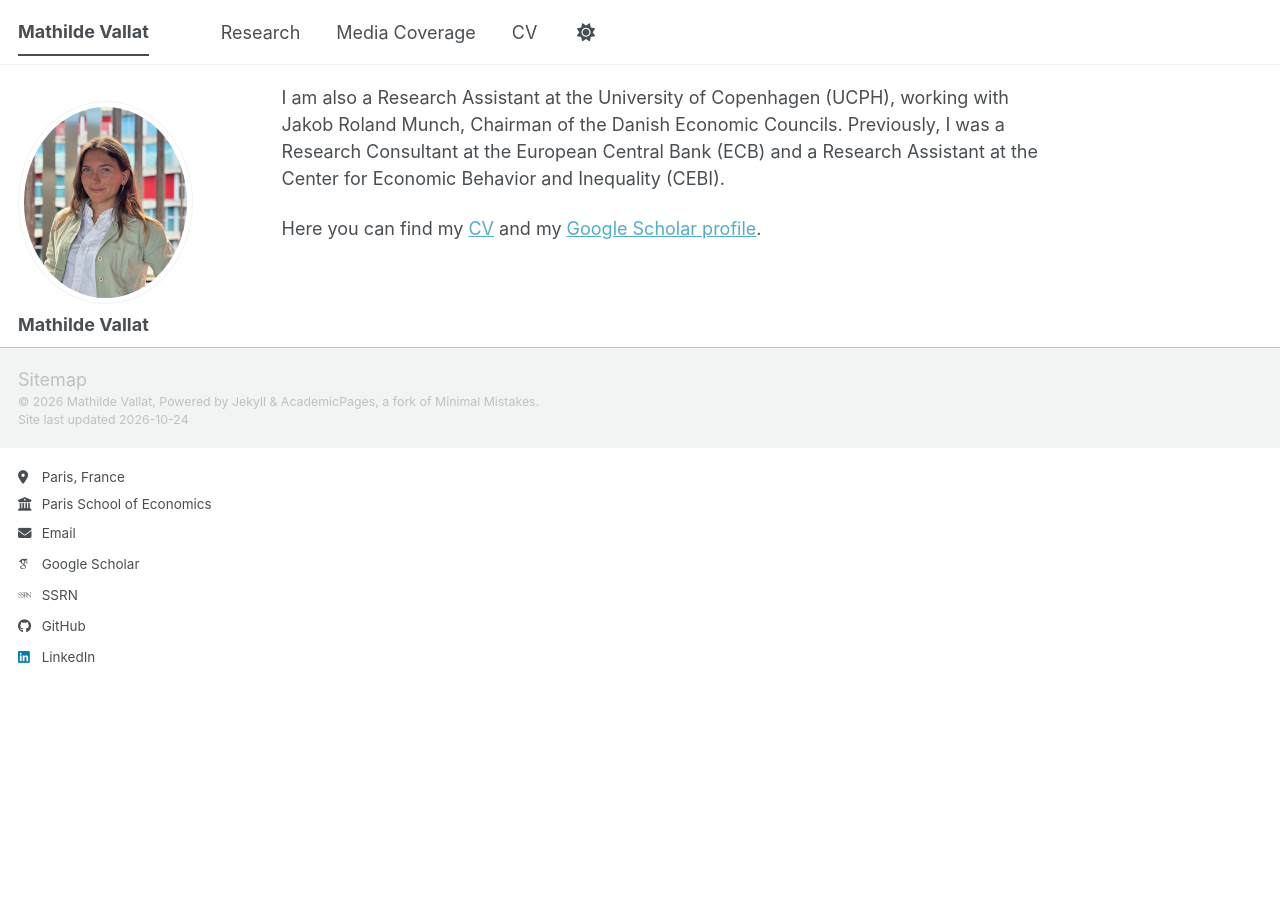
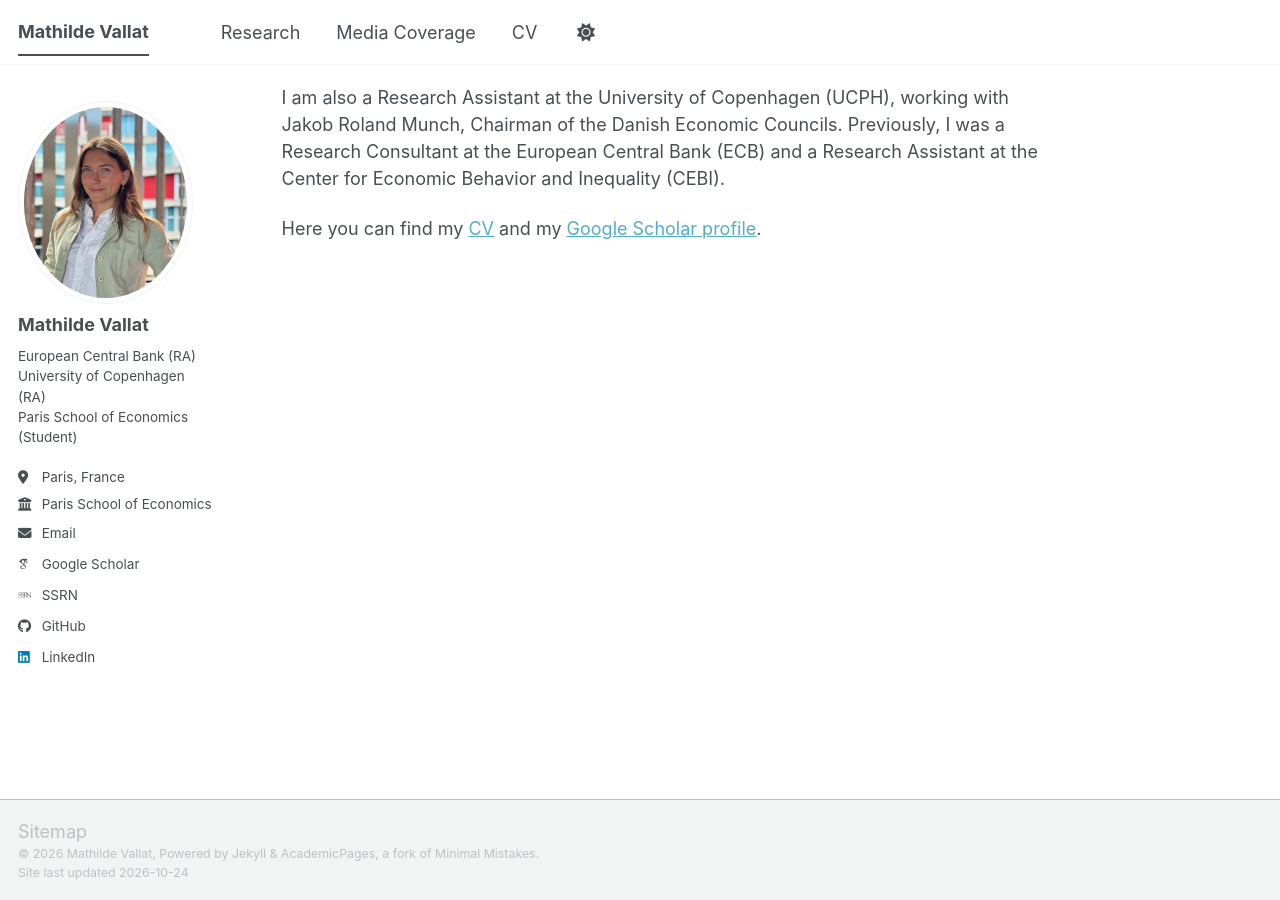
Before and after one commit to MathildeVallat/mathildevallat.github.io, a Jekyll site: the page built from _pages/about.md, in a window 1280 px wide and 900 px high, scrolled down 186 px. Built offline with Jekyll 4.4.1, drawn with Linux system fonts in a browser that asks for light colours; some web fonts are replaced; a script bundle is joined from its source files by our own code; library files that are not in the unit come from our copies; before the commit the page ends 900 px from its top, so only the background shows below that.

Commit message:
Keep footer below the fixed sidebar on short pages

```diff
--- a/_sass/layout/_page.scss
+++ b/_sass/layout/_page.scss
@@ -13,6 +13,12 @@
 
   @include breakpoint($x-large) {
     max-width: $x-large;
+  }
+
+  /* On wide screens the sidebar is fixed and full height: keep short pages
+     (e.g. CV) at least one screen tall so the footer doesn't cover it */
+  @media screen and (min-width: $sidebar-screen-min-width) {
+    min-height: calc(100vh - #{$masthead-height});
   }
 }
 
```
